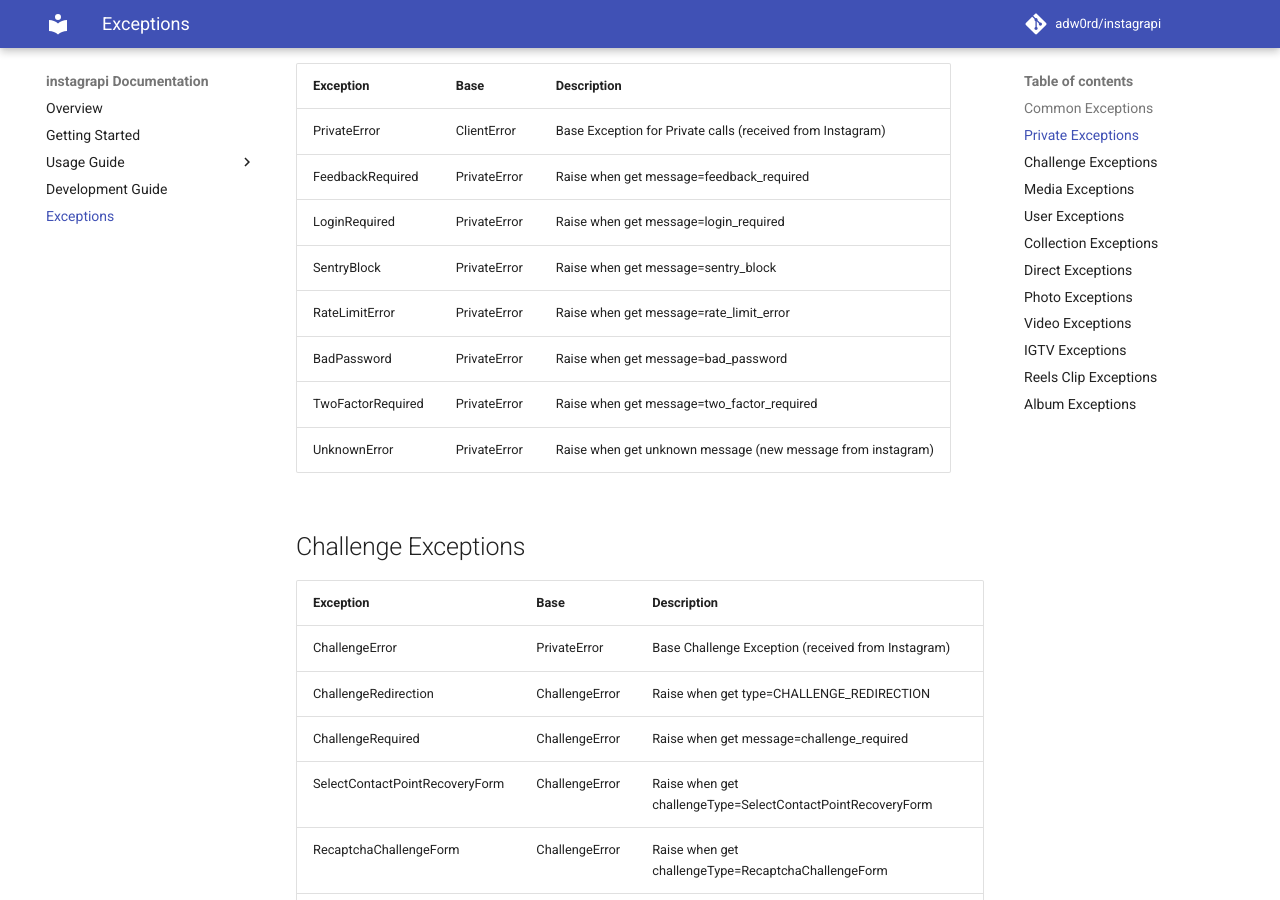
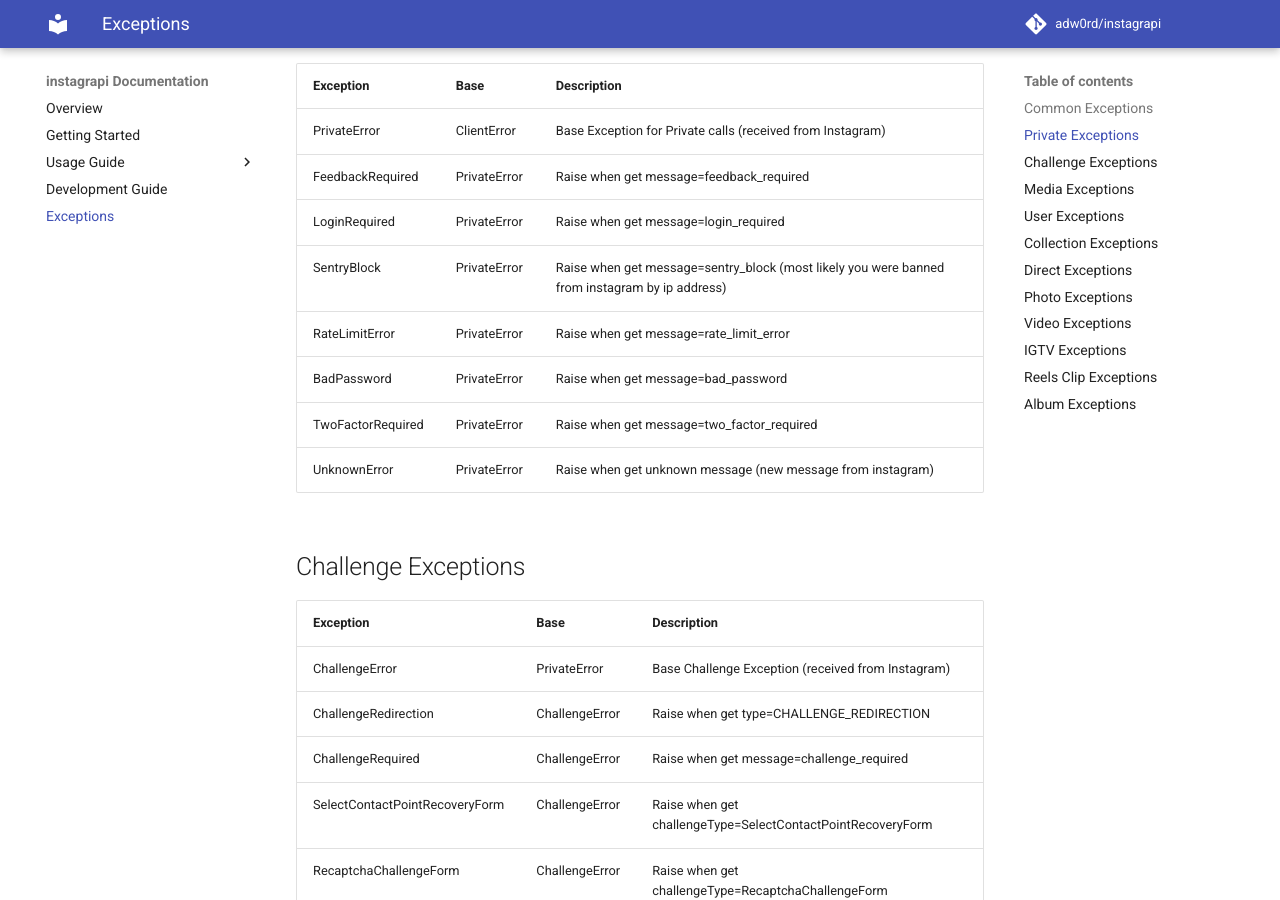
Before and after one commit to subzeroid/instagrapi, an MkDocs documentation site: the page built from docs/exceptions.md, in a window 1280 px wide and 900 px high, scrolled down 912 px. Built offline with MkDocs 1.6.1 and Material for MkDocs 9.7.7, drawn with Linux system fonts in a browser that asks for light colours; comment, search, counter and statistics services are not loaded; the version menu is left out.

Commit message:
Improve docs for SentryBlock exception

```diff
--- a/docs/exceptions.md
+++ b/docs/exceptions.md
@@ -1,20 +1,20 @@
 ## Common Exceptions
 
-| Exception                 | Base        | Description                          |
-| ------------------------- | ----------- |------------------------------------- |
-| ClientError               | Exception   | Base Exception for Instagram calls   |
-| GenericRequestError       | ClientError | Base Exception for Request           |
-| ClientGraphqlError        | ClientError | Exception for GraphQL calls          |
-| ClientJSONDecodeError     | ClientError | JSON Exception                       |
-| ClientConnectionError     | ClientError | Connection error                     |
-| ClientBadRequestError     | ClientError | HTTP 400 Exception                   |
-| ClientForbiddenError      | ClientError | HTTP 403 Exception                   |
-| ClientNotFoundError       | ClientError | HTTP 404 Exception                   |
-| ClientThrottledError      | ClientError | HTTP 429 Exception                   |
-| ClientRequestTimeout      | ClientError | Request Timeout Exception            |
-| ClientIncompleteReadError | ClientError | Raised when response interrupted     |
-| ClientLoginRequired       | ClientError | Raised when Instagram required Login |
-| ReloginAttemptExceeded    | ClientError | Raised when all attempts exceeded    |
+| Exception                 | Base        | Description
+| ------------------------- | ----------- |-------------------------------------
+| ClientError               | Exception   | Base Exception for Instagram calls
+| GenericRequestError       | ClientError | Base Exception for Request
+| ClientGraphqlError        | ClientError | Exception for GraphQL calls
+| ClientJSONDecodeError     | ClientError | JSON Exception
+| ClientConnectionError     | ClientError | Connection error
+| ClientBadRequestError     | ClientError | HTTP 400 Exception
+| ClientForbiddenError      | ClientError | HTTP 403 Exception
+| ClientNotFoundError       | ClientError | HTTP 404 Exception
+| ClientThrottledError      | ClientError | HTTP 429 Exception
+| ClientRequestTimeout      | ClientError | Request Timeout Exception
+| ClientIncompleteReadError | ClientError | Raised when response interrupted
+| ClientLoginRequired       | ClientError | Raised when Instagram required Login
+| ReloginAttemptExceeded    | ClientError | Raised when all attempts exceeded
 
 ## Private Exceptions
 
@@ -23,7 +23,7 @@
 | PrivateError             | ClientError  | Base Exception for Private calls (received from Instagram)
 | FeedbackRequired         | PrivateError | Raise when get message=feedback_required
 | LoginRequired            | PrivateError | Raise when get message=login_required
-| SentryBlock              | PrivateError | Raise when get message=sentry_block
+| SentryBlock              | PrivateError | Raise when get message=sentry_block (most likely you were banned from instagram by ip address)
 | RateLimitError           | PrivateError | Raise when get message=rate_limit_error
 | BadPassword              | PrivateError | Raise when get message=bad_password
 | TwoFactorRequired        | PrivateError | Raise when get message=two_factor_required
```
